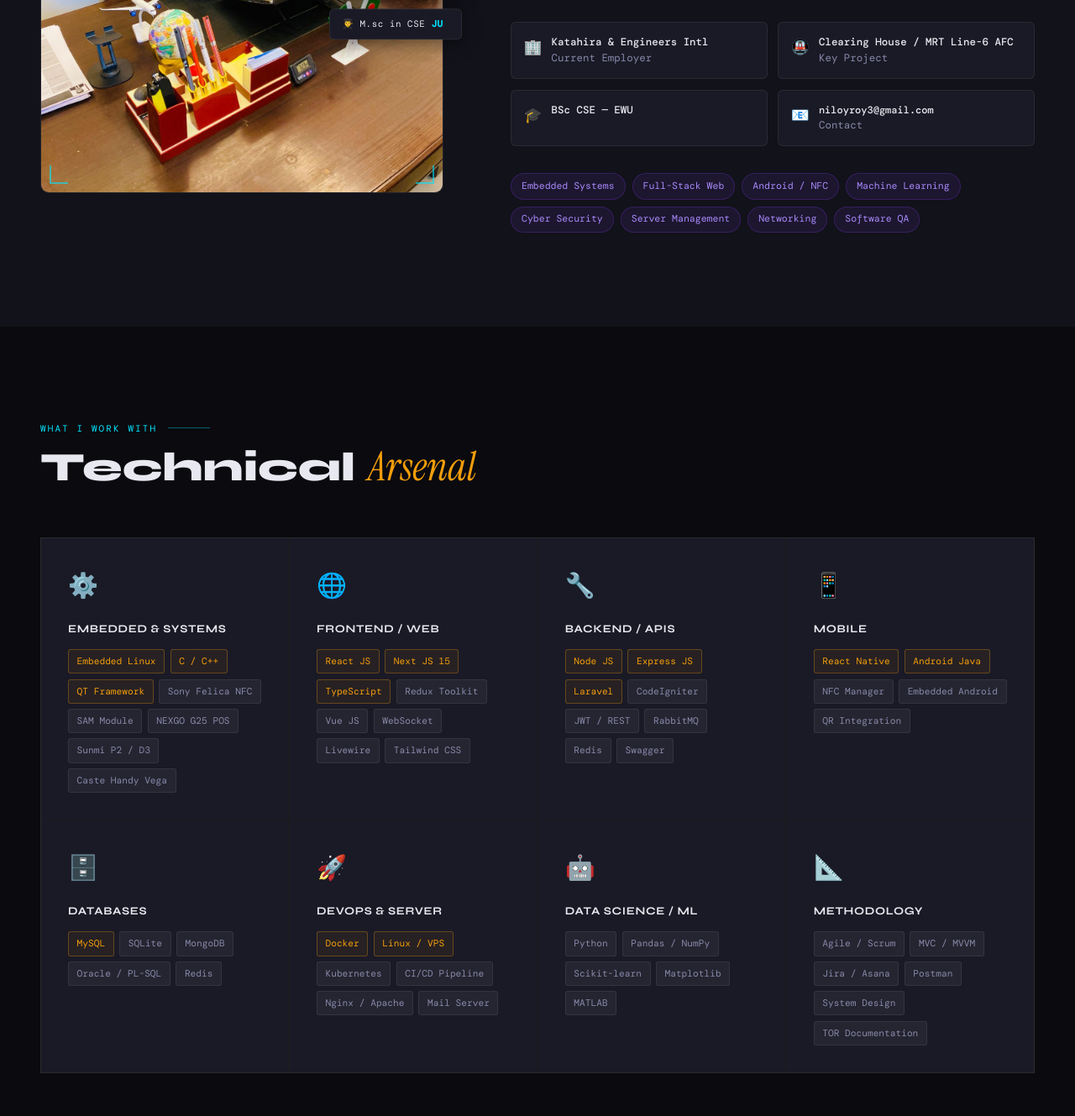
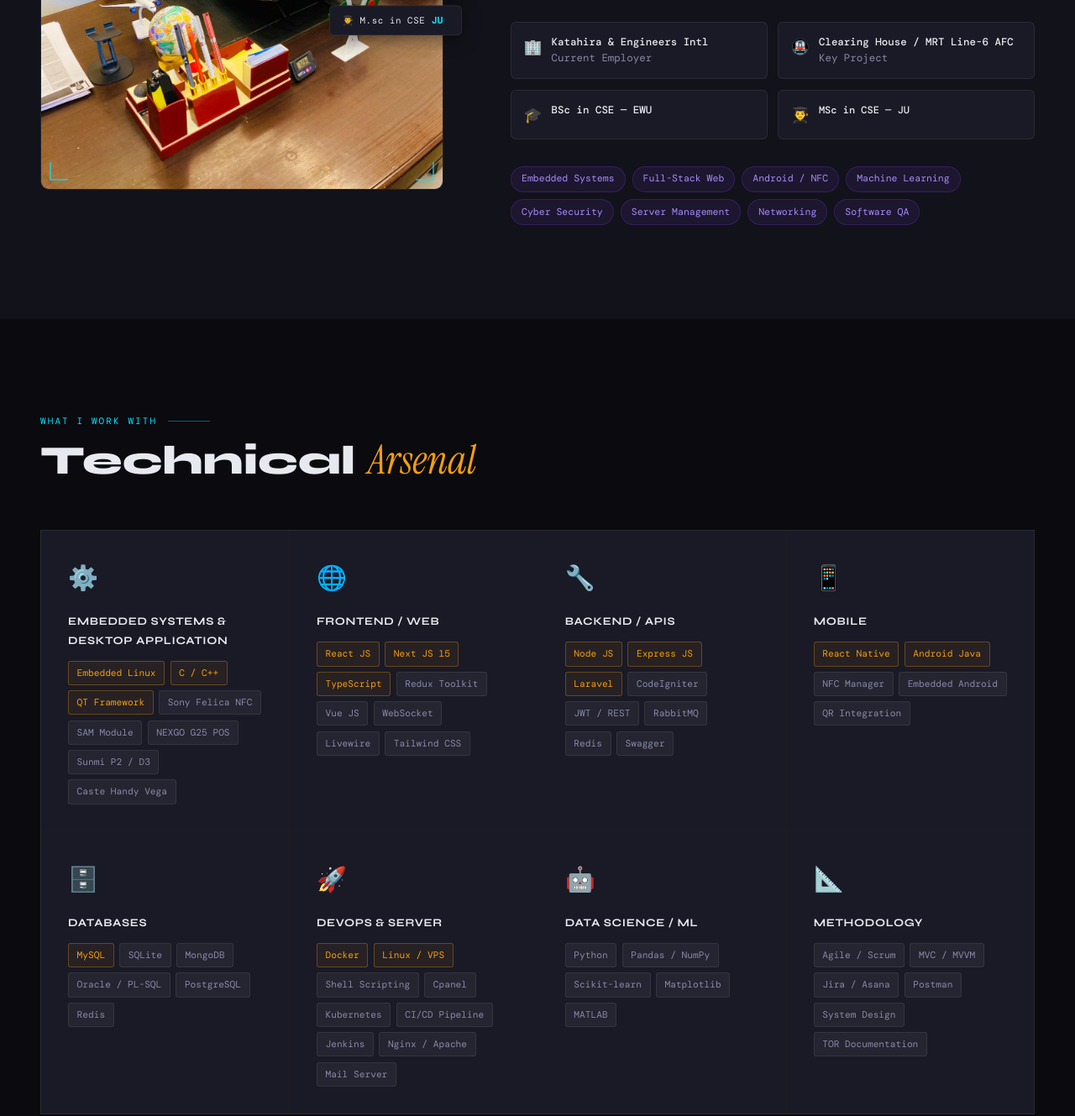
Before and after one commit to Niloyroy14/Niloyroy14.github.io, a plain HTML site: page index.html in a window 1280 px wide. Shown: the part 1621-2950 px from the top of the page at 84% size. Drawn offline with nearby package versions, Linux system fonts and the light colour scheme; a web font is replaced by a local one.

Commit message:
updated about and technical section

```diff
--- a/index.html
+++ b/index.html
@@ -124,10 +124,10 @@
       <div class="about-highlights">
         <div class="hl-item"><div class="hl-icon">🏢</div><div><div class="hl-val">Katahira &amp; Engineers Intl</div><div class="hl-label">Current Employer</div></div></div>
         <div class="hl-item"><div class="hl-icon">🚇</div><div><div class="hl-val">Clearing House / MRT Line-6 AFC</div><div class="hl-label">Key Project</div></div></div>
-        <div class="hl-item"><div class="hl-icon">🎓</div><div><div class="hl-val">BSc CSE — EWU</div>
+        <div class="hl-item"><div class="hl-icon">🎓</div><div><div class="hl-val">BSc in CSE — EWU</div>
         <!-- <div class="hl-label">CGPA 3.24 / 4.00</div> -->
       </div></div>
-        <div class="hl-item"><div class="hl-icon">📧</div><div><div class="hl-val" style="font-size:.75rem">niloyroy3@gmail.com</div><div class="hl-label">Contact</div></div></div>
+        <div class="hl-item"><div class="hl-icon">👨‍🎓</div><div><div class="hl-val" style="font-size:.75rem">MSc in CSE — JU</div></div></div>
       </div>
       <div class="about-interest-tags">
         <span class="int-tag">Embedded Systems</span>
@@ -154,7 +154,7 @@
 
     <div class="skill-card">
       <span class="skill-icon">⚙️</span>
-      <div class="skill-category">Embedded &amp; Systems</div>
+      <div class="skill-category">Embedded Systems &amp; Desktop Application</div>
       <div class="skill-tags">
         <span class="tag hot">Embedded Linux</span><span class="tag hot">C / C++</span>
         <span class="tag hot">QT Framework</span><span class="tag">Sony Felica NFC</span>
@@ -201,6 +201,7 @@
       <div class="skill-tags">
         <span class="tag hot">MySQL</span><span class="tag">SQLite</span>
         <span class="tag">MongoDB</span><span class="tag">Oracle / PL-SQL</span>
+        <span class="tag">PostgreSQL</span>
         <span class="tag">Redis</span>
       </div>
     </div>
@@ -210,7 +211,9 @@
       <div class="skill-category">DevOps &amp; Server</div>
       <div class="skill-tags">
         <span class="tag hot">Docker</span><span class="tag hot">Linux / VPS</span>
+         <span class="tag">Shell Scripting</span><span class="tag">Cpanel</span>
         <span class="tag">Kubernetes</span><span class="tag">CI/CD Pipeline</span>
+        <span class="tag">Jenkins</span>
         <span class="tag">Nginx / Apache</span><span class="tag">Mail Server</span>
       </div>
     </div>
@@ -593,7 +596,7 @@
   <h2 class="section-title">Education &amp; <em>Training</em></h2>
   <div class="edu-grid">
     <div class="edu-card">
-      <div class="edu-year">2016 — 2020</div>
+      <div class="edu-year">2025 — 2026</div>
       <div class="edu-degree">MSc in Computer Science &amp; Engineering</div>
       <div class="edu-school">Jahangirnagar University, Dhaka</div>
       <!-- <div class="edu-gpa">CGPA  / 4.00</div> -->
```
